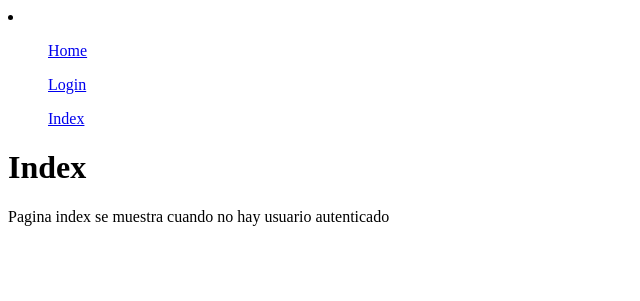
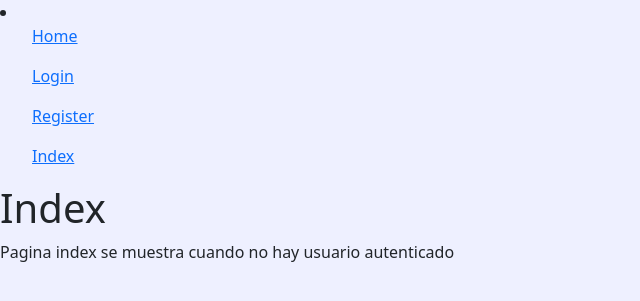
Before and after one commit to nicolas-202/Django-practica-gestion-de-tareas, a Django app: page / in a window 1280 px wide. Shown: the top 301 px of the page, without its empty margins (0-640 px from the left). Run offline with Django 5.2, Linux system fonts and the light colour scheme.

Commit message:
Añadiendo pagina register y estilos CSS

```diff
--- /dev/null
+++ b/projects/static/projects/css/styles.css
@@ -0,0 +1,7 @@
+:root {
+  --bg-color: #EEF0FF; /* el color que elijas */
+}
+
+body {
+    background-color: var(--bg-color);
+}
--- a/projects/templates/base.html
+++ b/projects/templates/base.html
@@ -1,8 +1,11 @@
 <!DOCTYPE html>
+{% load static %}
 <html lang="en">
 <head>
     <meta charset="UTF-8">
     <meta name="viewport" content="width=device-width, initial-scale=1.0">
+    <link href="https://cdn.jsdelivr.net/npm/bootstrap@5.3.8/dist/css/bootstrap.min.css" rel="stylesheet" integrity="sha384-sRIl4kxILFvY47J16cr9ZwB07vP4J8+LH7qKQnuqkuIAvNWLzeN8tE5YBujZqJLB" crossorigin="anonymous">
+    <link rel="stylesheet" href="{% static 'projects/css/styles.css' %}">
     <title>Document</title>
 </head>
 <body>
@@ -10,10 +13,11 @@
         <li>
             <ul><a href="{% url 'home' %}">Home</a></ul>
             <ul><a href="{% url 'login' %}">Login</a></ul>
+            <ul><a href="{% url 'register' %}">Register</a></ul>
             <ul><a href="{% url 'index' %}">Index</a></ul>
         </li>
     </nav>
-
+    <script src="https://cdn.jsdelivr.net/npm/bootstrap@5.3.8/dist/js/bootstrap.bundle.min.js" integrity="sha384-FKyoEForCGlyvwx9Hj09JcYn3nv7wiPVlz7YYwJrWVcXK/BmnVDxM+D2scQbITxI" crossorigin="anonymous"></script>
     {%block content%}
     {%endblock%}
 </body>
--- a/projects/urls.py
+++ b/projects/urls.py
@@ -4,5 +4,6 @@ from . import views
 urlpatterns = [
     path('', views.index_view, name='index'),
     path('login/', views.login_view, name='login'),
+    path('register/', views.register_view, name='register'),
     path('home/', views.home_view, name='home')
 ]
--- a/projects/views.py
+++ b/projects/views.py
@@ -1,5 +1,6 @@
 from django.shortcuts import render, redirect
 from django.contrib.auth import authenticate, login
+from django.contrib.auth.forms import UserCreationForm
 # Create your views here.
 def login_view(request):
     if request.method == 'GET':
@@ -14,6 +15,19 @@ def login_view(request):
         else:
             return render(request, 'login.html', {'error': 'Usuario o contraseña incorrectos'})
 
+def register_view(request):
+    if request.method == 'GET':
+        form = UserCreationForm()
+        return render(request, 'register.html', {'register_form': form})
+    else:
+        form = UserCreationForm(request.POST)
+        if form.is_valid():
+            user = form.save()
+            login(request, user)
+            return redirect('home')
+        else:
+            return render(request, 'register.html', {'register_form': form})
+
 def home_view(request):
     return render(request, 'home.html')
 
```
Also changed, not shown: projects/templates/register.html (added, +16 -0 lines).
